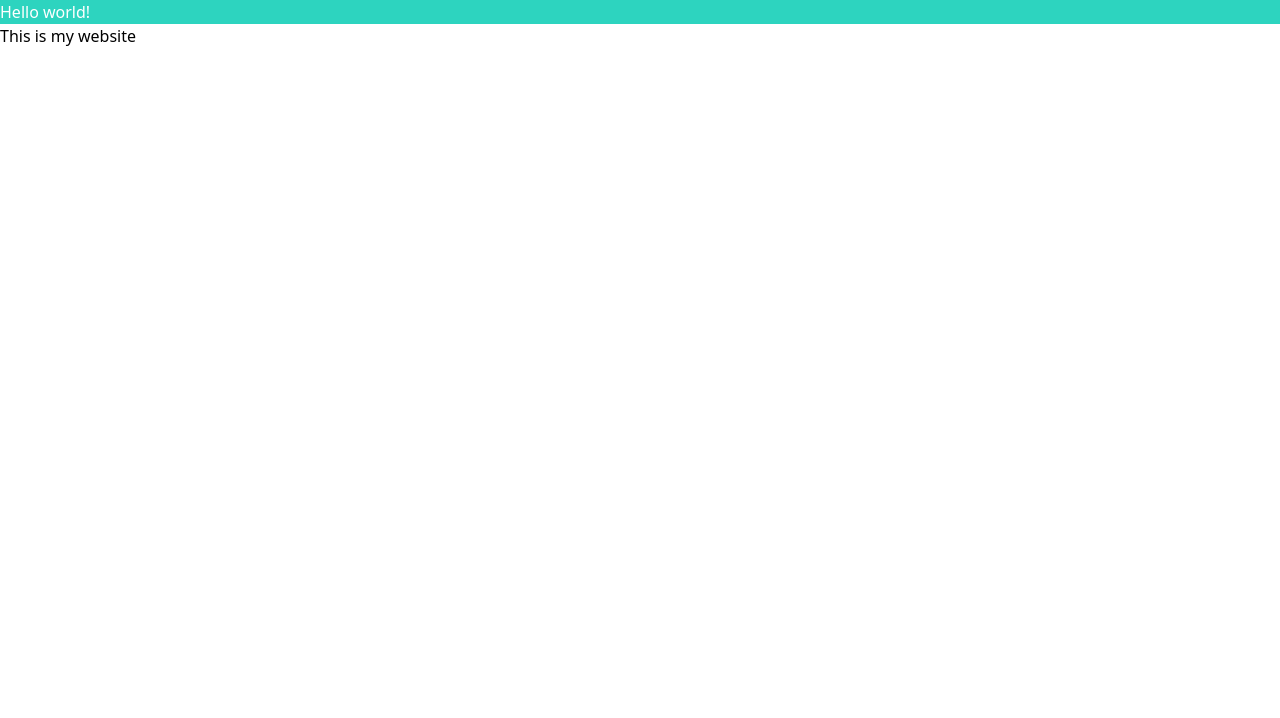
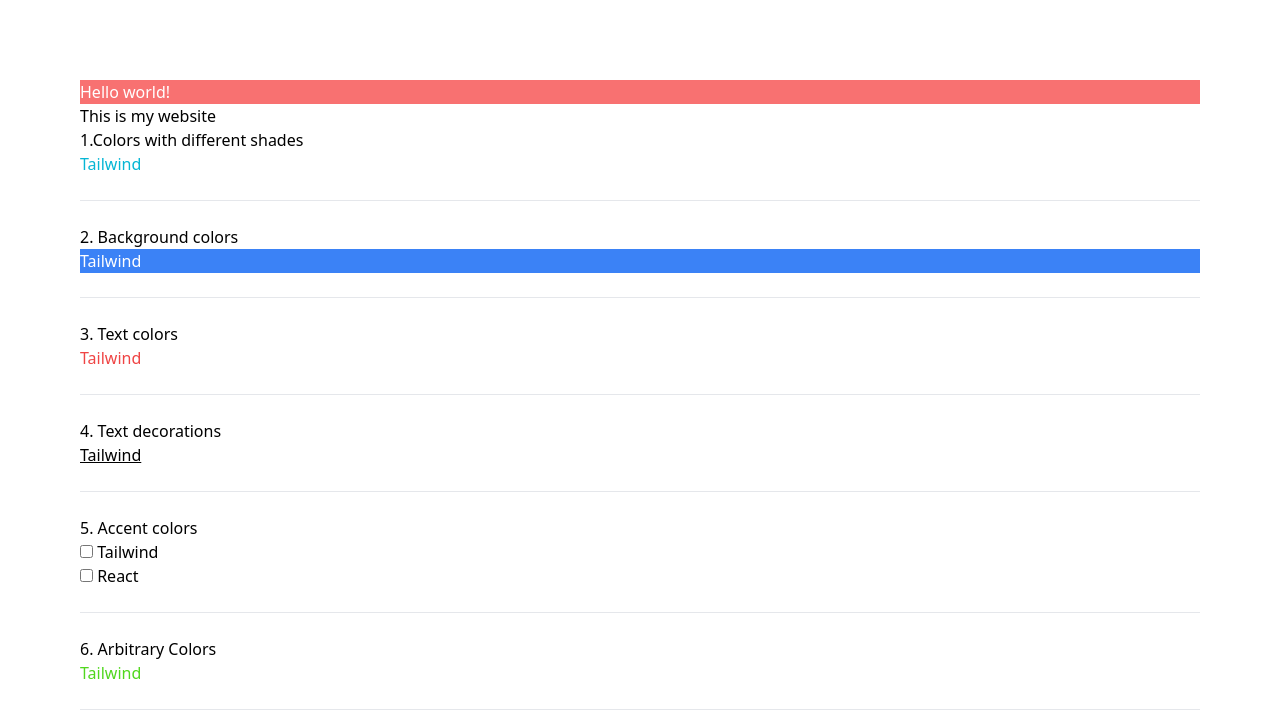
Before and after one commit to spowerrr/TailwindCSS, a plain HTML site: page learningThings/index.html in a window 1280 px wide. Drawn offline with nearby package versions, Linux system fonts and the light colour scheme.

Commit message:
modified

```diff
--- a/learningThings/index.html
+++ b/learningThings/index.html
@@ -5,9 +5,52 @@
     <meta name="viewport" content="width=device-width, initial-scale=1.0" />
     <script src="https://cdn.tailwindcss.com"></script>
     <title>My tailwind doc</title>
+    <style>
+      body {
+        padding: 5rem;
+      }
+    </style>
   </head>
   <body>
-    <h1 class="bg-teal-400 text-white">Hello world!</h1>
+    <h1 class="bg-red-400 text-white">Hello world!</h1>
     This is my website
+    <h1>1.Colors with different shades</h1>
+    <p class="text-cyan-500">Tailwind</p>
+    <br />
+    <hr />
+    <br />
+    <h1>2. Background colors</h1>
+    <p class="bg-blue-500 text-white">Tailwind</p>
+    <br />
+    <hr />
+    <br />
+    <h1>3. Text colors</h1>
+    <p class="text-red-500">Tailwind</p>
+    <br />
+    <hr />
+    <br />
+    <h1>4. Text decorations</h1>
+    <p class="underline">Tailwind</p>
+    <br />
+    <hr />
+    <br />
+    <h1>5. Accent colors</h1>
+    <input type="checkbox" class="accent-indigo-500" />
+    Tailwind
+    <br />
+    <!-- This is a checkbox -->
+    <input type="checkbox" class="accent-cyan-500" />
+    React
+    <!-- This is a checkbox -->
+    <br />
+
+    <br />
+    <hr />
+    <br />
+    <h1>6. Arbitrary Colors</h1>
+    <p class="text-[#50d71e]">Tailwind</p>
+    <br />
+    <hr />
+    <br />
   </body>
 </html>
```
